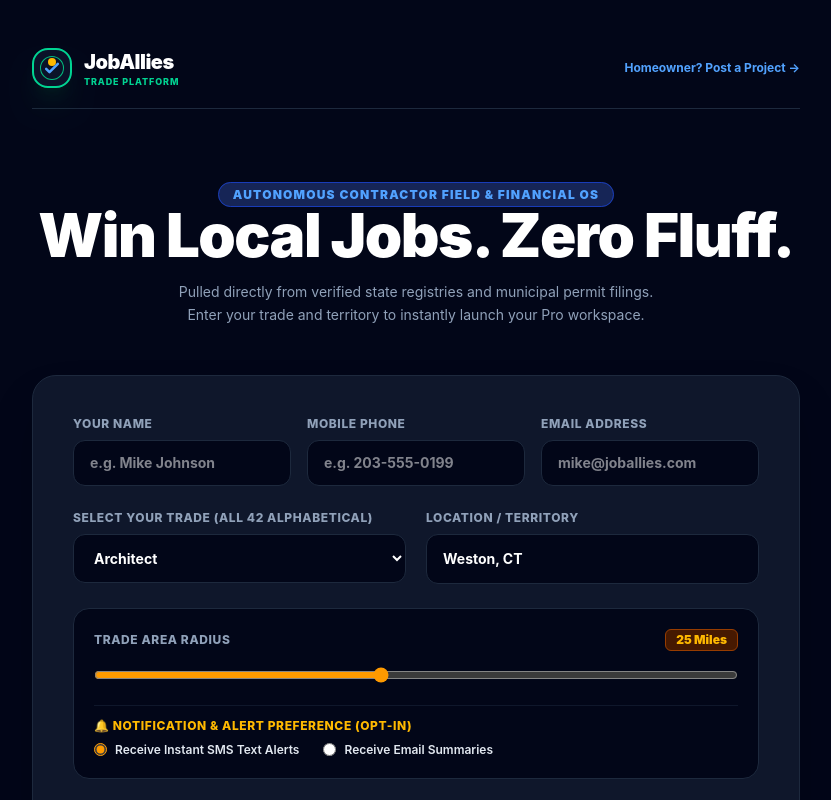
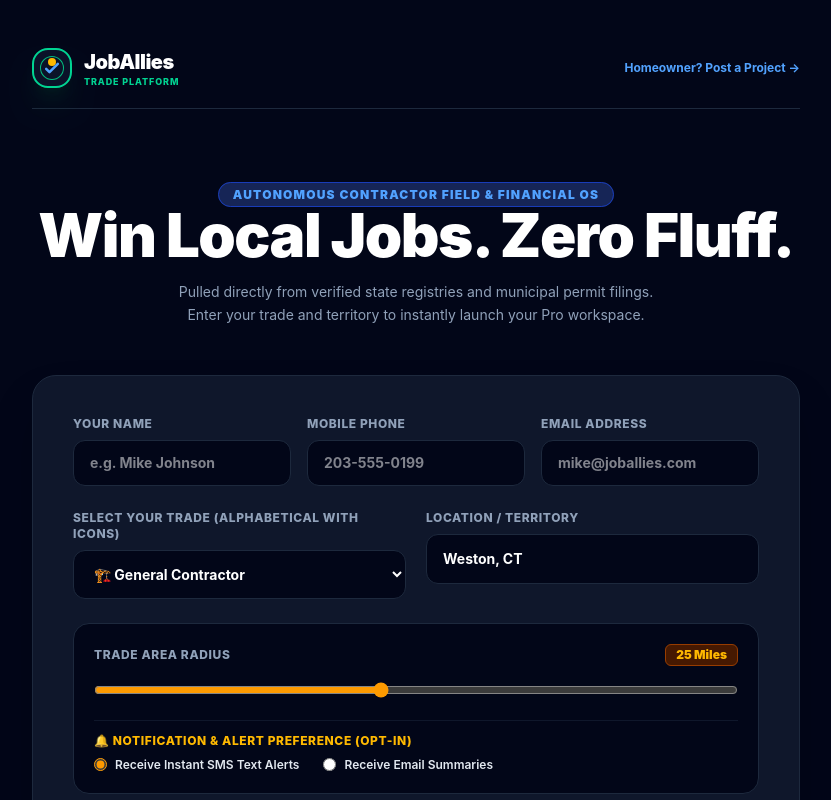
Before and after one commit to dberger111/joballies, a Next.js app: page / in a window 1280 px wide. Shown: the top 800 px of the page, without its empty margins (224-1055 px from the left). Built offline with nearby package versions, Linux system fonts and the light colour scheme.

Commit message:
Restore professional trade icons/emojis into alphabetical dropdown select options

```diff
--- a/app/page.tsx
+++ b/app/page.tsx
@@ -10,68 +10,80 @@
   const [name, setName] = useState('');
   const [phone, setPhone] = useState('');
   const [email, setEmail] = useState('');
-  const [trade, setTrade] = useState('Architect');
+  const [trade, setTrade] = useState('General Contractor');
   const [location, setLocation] = useState('Weston, CT');
   const [radiusMiles, setRadiusMiles] = useState(25);
   const [notificationPref, setNotificationPref] = useState<'sms' | 'email'>('sms');
 
+  // Master 55+ Trades with Icons sorted alphabetically by category
   const trades = [
-    'Architect',
-    'Carpentry & Framing',
-    'Chimney & Masonry',
-    'Cleaning & Housekeeping',
-    'Concrete & Foundation',
-    'Demolition & Hauling',
-    'Disaster & Mold Remediation',
-    'Driveway Paving & Sealcoating',
-    'Drywall & Plastering',
-    'Electrical & Lighting',
-    'Elevator Mechanic',
-    'Epoxy & Specialized Flooring',
-    'Exterminator & Pest Control',
-    'Fencing & Gate',
-    'Flooring & Tile',
-    'General Contractor',
-    'Glass & Window Repair',
-    'Gutter Cleaning & Installation',
-    'Handyman Services',
-    'HVAC & Mechanical',
-    'Insulation & Weatherproofing',
-    'Interior Designer',
-    'Irrigation & Sprinkler Systems',
-    'Landscaping & Grounds',
-    'Locksmith & Security',
-    'Moving Services',
-    'Painter & Wallpaper',
-    'Plumbing & Water Systems',
-    'Pool Maintenance & Repair',
-    'Pressure Washing',
-    'Property Management',
-    'Remodeling & Additions',
-    'Roofing & Siding',
-    'Security & Smart Home',
-    'Septic & Sewer Systems',
-    'Solar & Alternative Energy',
-    'Structural Engineer',
-    'Stucco & Plaster',
-    'Tennis Court Maintenance',
-    'Tree Care & Arborist',
-    'Waterproofing & Drainage',
-    'Welding & Metalwork'
+    { name: 'Architect', icon: '📐' },
+    { name: 'Auto & Diesel Mechanic', icon: '🚛' },
+    { name: 'Boilermaker', icon: '♨️' },
+    { name: 'Carpenter', icon: '🪚' },
+    { name: 'Chimney & Fireplace', icon: '🔥' },
+    { name: 'Cleaning Services', icon: '🧹' },
+    { name: 'Commercial Truck Driver', icon: '🚚' },
+    { name: 'Concrete & Foundations', icon: '🪨' },
+    { name: 'Crane Operator', icon: '🏗️' },
+    { name: 'Demolition', icon: '💥' },
+    { name: 'Disaster Cleanup', icon: '🚨' },
+    { name: 'Driveway Paving', icon: '🛣️' },
+    { name: 'Drywall Installer', icon: '📏' },
+    { name: 'Electrical & Lighting', icon: '⚡' },
+    { name: 'Elevator Mechanic', icon: '🛗' },
+    { name: 'Epoxy Flooring', icon: '✨' },
+    { name: 'Excavation & Grading', icon: '⛏️' },
+    { name: 'Exterminator & Pest', icon: '🐜' },
+    { name: 'Fencing', icon: '🚧' },
+    { name: 'Flooring & Tiler', icon: '🪵' },
+    { name: 'General Contractor', icon: '🏗️' },
+    { name: 'Glazier & Glass', icon: '🪟' },
+    { name: 'Gutter Installation', icon: '🌧️' },
+    { name: 'Handyman', icon: '🛠️' },
+    { name: 'Heavy Equipment Operator', icon: '🚜' },
+    { name: 'HVAC Technician', icon: '❄️' },
+    { name: 'Insulation Installer', icon: '🌡️' },
+    { name: 'Ironworker', icon: '🔩' },
+    { name: 'Irrigation & Sprinklers', icon: '💦' },
+    { name: 'Landscaper', icon: '🌲' },
+    { name: 'Lineman & Utility', icon: '🗼' },
+    { name: 'Locksmith & Safe', icon: '🔐' },
+    { name: 'Machinist', icon: '🔩' },
+    { name: 'Mason', icon: '🧱' },
+    { name: 'Millwright', icon: '⚙️' },
+    { name: 'Mold Remediation', icon: '🧪' },
+    { name: 'Moving & Hauling', icon: '📦' },
+    { name: 'Painter & Decorator', icon: '🎨' },
+    { name: 'Pile Driver', icon: '🔨' },
+    { name: 'Pipefitter & Steamfitter', icon: '🔧' },
+    { name: 'Plasterer & Stucco', icon: '🏛️' },
+    { name: 'Plumber', icon: '🚰' },
+    { name: 'Pool Maintenance', icon: '🏊' },
+    { name: 'Pressure Washing', icon: '🧼' },
+    { name: 'Property Management', icon: '🏢' },
+    { name: 'Roofer', icon: '🏠' },
+    { name: 'Scaffolder', icon: '🪜' },
+    { name: 'Security & Low Voltage', icon: '📹' },
+    { name: 'Sewer & Septic', icon: '🕳️' },
+    { name: 'Sheet Metal Worker', icon: '🛡️' },
+    { name: 'Siding & Exterior', icon: '🏡' },
+    { name: 'Solar Installation', icon: '☀️' },
+    { name: 'Tennis Court Maintenance', icon: '🎾' },
+    { name: 'Tool & Die Maker', icon: '📐' },
+    { name: 'Tree Service & Arborist', icon: '🌳' },
+    { name: 'Waterproofing', icon: '💧' },
+    { name: 'Welder', icon: '👨‍🏭' }
   ];
 
   const formatPhoneNumber = (input: string) => {
-    // Strip all non-digit characters
     const digits = input.replace(/\D/g, '');
-    // If it starts with 1 and has 11 digits, format as +1XXXXXXXXXX
     if (digits.length === 11 && digits.startsWith('1')) {
       return '+' + digits;
     }
-    // If it has 10 digits, prepend +1
     if (digits.length === 10) {
       return '+1' + digits;
     }
-    // Return original if invalid length
     return input.trim();
   };
 
@@ -84,7 +96,7 @@
 
     const formattedPhone = formatPhoneNumber(phone);
     if (!formattedPhone.startsWith('+1') || formattedPhone.length !== 12) {
-      alert('Please enter a valid 10-digit U.S. mobile phone number (e.g. 2035550199 or +12035550199).');
+      alert('Please enter a valid 10-digit U.S. mobile phone number (e.g. 2035550199).');
       return;
     }
 
@@ -147,7 +159,7 @@
               <input
                 type="tel"
                 required
-                placeholder="e.g. 203-555-0199"
+                placeholder="203-555-0199"
                 value={phone}
                 onChange={(e) => setPhone(e.target.value)}
                 className="w-full bg-slate-950 border border-slate-800 rounded-xl px-4 py-3 text-sm text-white font-bold focus:outline-none focus:border-blue-500"
@@ -168,14 +180,14 @@
 
           <div className="grid grid-cols-1 md:grid-cols-2 gap-5">
             <div>
-              <label className="block text-xs font-extrabold uppercase tracking-wider text-slate-400 mb-2">Select Your Trade (All 42 Alphabetical)</label>
+              <label className="block text-xs font-extrabold uppercase tracking-wider text-slate-400 mb-2">Select Your Trade (Alphabetical with Icons)</label>
               <select
                 value={trade}
                 onChange={(e) => setTrade(e.target.value)}
                 className="w-full bg-slate-950 border border-slate-800 rounded-xl px-4 py-3.5 text-sm text-white font-bold focus:outline-none focus:border-blue-500"
               >
                 {trades.map((t) => (
-                  <option key={t} value={t}>{t}</option>
+                  <option key={t.name} value={t.name}>{t.icon} {t.name}</option>
                 ))}
               </select>
             </div>
```
